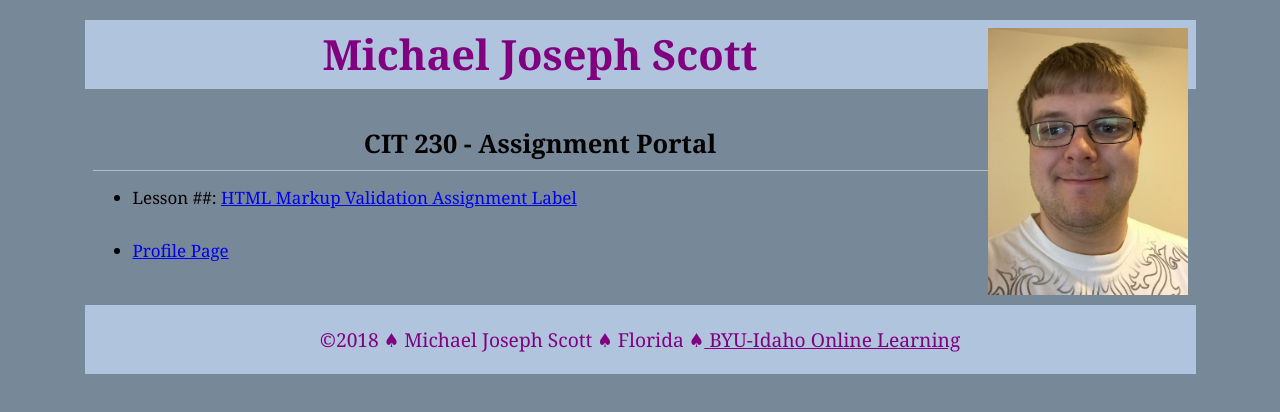
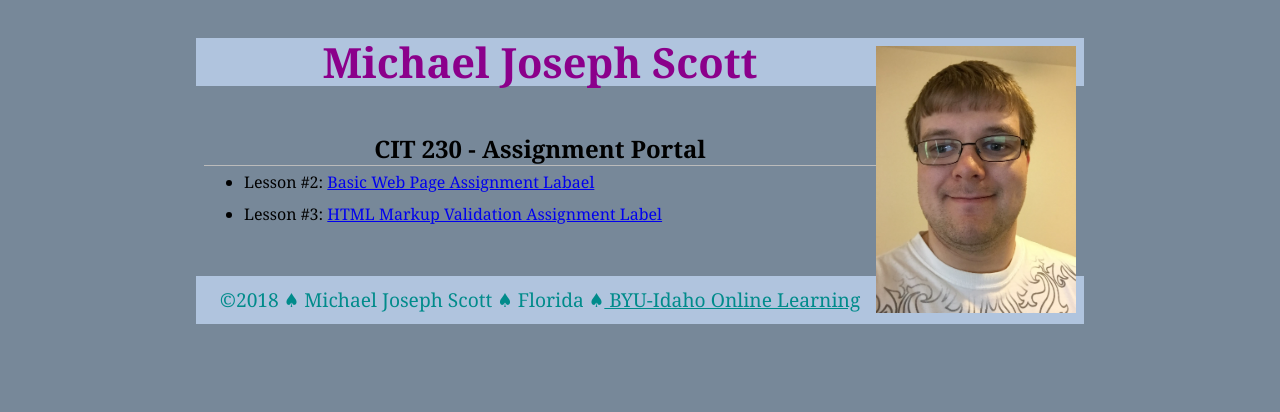
Before and after one commit to michaeljosephscott/michaeljosephscott.github.io, a plain HTML site: page index.html in a window 1280 px wide. Drawn offline with Linux system fonts and the light colour scheme.

Commit message:
something

```diff
--- a/index.html
+++ b/index.html
@@ -19,8 +19,8 @@
     <main>
         <h2>CIT 230 - Assignment Portal</h2>
         <ul>
-            <li>Lesson ##: <a href="#">HTML Markup Validation Assignment Label</a></li>
-            <li><a href="https://michaeljosephscott.github.io/basicpage.html">Profile Page</a></li>
+            <li>Lesson #2: <a href="https://michaeljosephscott.github.io/basicpage.html">Basic Web Page Assignment Labael</a></li>
+            <li>Lesson #3: <a href="#">HTML Markup Validation Assignment Label</a></li>
         </ul>
 
 
--- a/styles/main.css
+++ b/styles/main.css
@@ -5,8 +5,8 @@
 * { margin: 0; box-sizing: border-box; }
 
 body {
-    font-size: 17px;
-    line-height: 53px;
+    font-size: 16px;
+    line-height: 32px;
     font-family: Georgia, Tahoma, Times New Roman;
     color: black;
     background-color:lightslategrey;
@@ -15,28 +15,28 @@ body {
 
 h1 {
     font-size: 2.6rem; /* x.xrem  (rem is a unit of measure) */
-    color:;
+    color:darkmagenta;
 }
 
 h2 {
-    font-size: 2.xrem;
+    font-size: 6.xrem;
     text-align: center;
     border-bottom: 1px solid #bbb;
 }
 
 header, main, footer {
-    margin: 1.25rem auto;
+    margin: 2.4rem auto;
     padding: .5rem;
-    max-width: 1111px;
+    max-width:888px;
 } /*max-width changes length of colors borders*/
 
 header, footer, footer a {
     text-align: center;
     background-color: lightsteelblue;
-    color: purple;
+    color: darkcyan;
 }
 header img {
-    width: 13; /* last updated here*/
+    width: 200px; /* last updated here*/
     height: auto; /* auto was here */
     float: right;
 }
```
